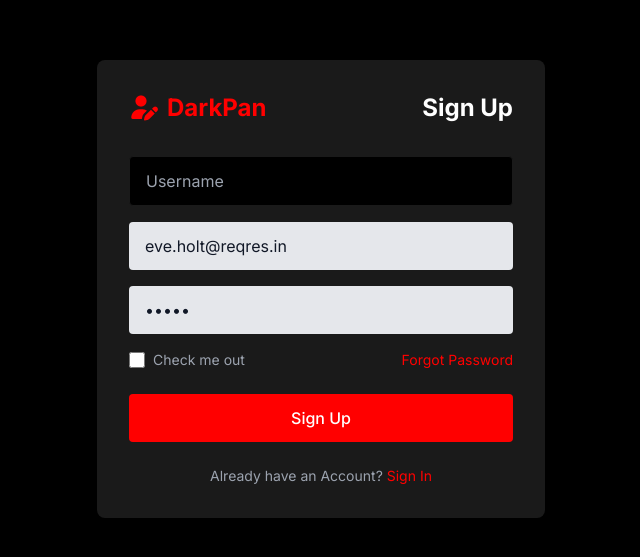
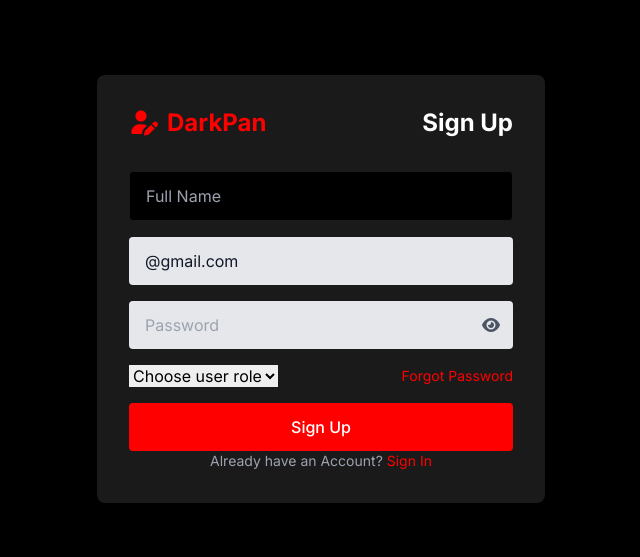
Before and after one commit to maxmutov-nuriddin/FortisWeb-CRM, a React (Vite) app: page /signup in a window 1280 px wide. Shown: the part 111-668 px from the top of the page, without its empty margins (319-959 px from the left). Built offline with nearby package versions, Linux system fonts and the light colour scheme; no server answers.

Commit message:
update TestApi.jsx, Dashboard.jsx, SignIn.jsx and SignUp.jsx

```diff
--- a/src/TestApi.jsx
+++ b/src/TestApi.jsx
@@ -39,10 +39,10 @@ const TestApi = () => {
    const handleLogin = async () => {
       try {
          const res = await login({
-            email: 'admin@gmail.com',
-            password: 'test12',
-            // email: 'fortisweb.digital.stuido@gmail.com',
-            // password: 'MvFortisWebDigitalStudio',
+            // email: 'admin@gmail.com',
+            // password: 'test12',
+            email: 'fortisweb.digital.stuido@gmail.com',
+            password: 'MvFortisWebDigitalStudio',
          });
 
          console.log('Login response:', res);
--- a/src/pages/Dashboard.jsx
+++ b/src/pages/Dashboard.jsx
@@ -236,7 +236,14 @@ const Dashboard = () => {
    // ===================== PROJECTS =====================
    useEffect(() => {
       const projectsData = projects?.data?.projects
-      if (!projectsData) return
+      if (!Array.isArray(projectsData)) {
+         setTodayProjects([])
+         setNewOrder(0)
+         setActiveProjects(0)
+         setInProgress(0)
+         setTotalProjects(0)
+         return
+      }
 
       setTodayProjects(
          projectsData.filter(p => isToday(p.createdAt))
@@ -258,6 +265,7 @@ const Dashboard = () => {
 
       setTotalProjects(projectsData.length)
    }, [projects])
+
 
    //! Recent Order
 
@@ -507,7 +515,7 @@ const Dashboard = () => {
                            <i className="fa-solid fa-dollar-sign text-green-500 text-2xl"></i>
                         </div>
                         <span className={`${revenuePercent >= 0 ? "text-green-500" : "text-dark-accent"} text-sm font-medium`}> {revenuePercent >= 0 ? '+' : ''}
-                           {revenuePercent}%</span>
+                           {revenuePercent ?? 0}%</span>
                      </div>
                      <h3 className="text-gray-400 text-sm mb-1">Today's Revenue</h3>
                      <div className="h-[36px] flex items-center">
--- a/src/pages/SignIn.jsx
+++ b/src/pages/SignIn.jsx
@@ -1,7 +1,57 @@
-import React from 'react';
-import { Link } from 'react-router-dom';
+import React, { useEffect, useState } from 'react';
+import { Link, useNavigate } from 'react-router-dom';
+import { useAuthStore } from '../store/auth.store';
 
 const SignIn = () => {
+   const navigate = useNavigate();
+   const {
+      login,
+      isAuthenticated,
+      isLoading: authLoading,
+      error: authError,
+      clearError
+   } = useAuthStore();
+
+   const [formData, setFormData] = useState({
+      email: '',
+      password: ''
+   });
+   const [isLoading, setIsLoading] = useState(false);
+   const [showPassword, setShowPassword] = useState(false);
+
+   useEffect(() => {
+      if (isAuthenticated) {
+         navigate('/');
+      }
+   }, [isAuthenticated, navigate]);
+
+   useEffect(() => {
+      return () => {
+         if (clearError) clearError();
+      };
+   }, [clearError]);
+
+   const handleChange = (e) => {
+      const { name, value } = e.target;
+      setFormData(prev => ({
+         ...prev,
+         [name]: value
+      }));
+   };
+
+   const handleSubmit = async (e) => {
+      e.preventDefault();
+      setIsLoading(true);
+
+      try {
+         await login(formData);
+      } catch (error) {
+         console.error('Login failed:', error);
+      } finally {
+         setIsLoading(false);
+      }
+   };
+
    return (
       <div className="w-full min-h-screen bg-black flex items-center justify-center">
          <div className="w-full max-w-md bg-dark-secondary rounded-lg p-8 mx-4">
@@ -15,46 +65,73 @@ const SignIn = () => {
                <h3 className="text-white text-2xl font-bold">Sign In</h3>
             </div>
 
+            {authError && (
+               <div className="mb-4 p-3 bg-red-500/10 border border-red-500 rounded-lg">
+                  <p className="text-red-500 text-sm">{authError}</p>
+               </div>
+            )}
+
+            <form onSubmit={handleSubmit}>
                <div className="mb-4">
                   <input
                      type="email"
+                     name="email"
                      className="w-full px-4 py-3 bg-gray-200 text-gray-900 rounded focus:outline-none"
                      placeholder="Email address"
-                  defaultValue="eve.holt@reqres.in"
+                     value={formData.email}
+                     onChange={handleChange}
+                     required
                   />
                </div>
 
-            <div className="mb-4">
+               <div className="mb-4 relative">
                   <input
-                  type="password"
-                  className="w-full px-4 py-3 bg-gray-200 text-gray-900 rounded focus:outline-none"
+                     type={showPassword ? "text" : "password"}
+                     name="password"
+                     className="w-full px-4 py-3 bg-gray-200 text-gray-900 rounded focus:outline-none pr-12"
                      placeholder="Password"
-                  defaultValue="....."
+                     value={formData.password}
+                     onChange={handleChange}
+                     required
+                     minLength={6}
                   />
+                  <button
+                     type="button"
+                     onClick={() => setShowPassword(!showPassword)}
+                     className="absolute right-3 top-1/2 transform -translate-y-1/2 text-gray-600 hover:text-gray-900 focus:outline-none"
+                  >
+                     {showPassword ? (
+                        <i className="fa fa-eye-slash"></i>
+                     ) : (
+                        <i className="fa fa-eye"></i>
+                     )}
+                  </button>
                </div>
 
-            <div className="flex items-center justify-between mb-6">
-               <div className="flex items-center">
-                  <input
-                     type="checkbox"
-                     id="remember"
-                     className="w-4 h-4 bg-gray-700 border-gray-600 rounded"
-                  />
-                  <label htmlFor="remember" className="ml-2 text-gray-400 text-sm">
-                     Check me out
-                  </label>
-               </div>
-               <a href="#" className="text-dark-accent text-sm hover:underline">
+               <div className="flex items-center justify-end mb-6">
+                  <Link to="/forgot-password" className="text-dark-accent text-sm hover:underline">
                      Forgot Password
-               </a>
+                  </Link>
                </div>
 
                <button
                   type="submit"
+                  disabled={isLoading || authLoading}
                   className="w-full bg-dark-accent hover:bg-dark-accent text-white font-medium py-3 rounded transition-colors mb-6"
                >
-               Sign In
+                  {isLoading || authLoading ? (
+                     <span className="flex items-center justify-center">
+                        <svg className="animate-spin -ml-1 mr-3 h-5 w-5 text-white" xmlns="http://www.w3.org/2000/svg" fill="none" viewBox="0 0 24 24">
+                           <circle className="opacity-25" cx="12" cy="12" r="10" stroke="currentColor" strokeWidth="4"></circle>
+                           <path className="opacity-75" fill="currentColor" d="M4 12a8 8 0 018-8V0C5.373 0 0 5.373 0 12h4zm2 5.291A7.962 7.962 0 014 12H0c0 3.042 1.135 5.824 3 7.938l3-2.647z"></path>
+                        </svg>
+                        Signing In...
+                     </span>
+                  ) : (
+                     'Sign In'
+                  )}
                </button>
+            </form>
 
             <p className="text-center text-gray-400 text-sm">
                Don't have an Account?{' '}
--- a/src/pages/SignUp.jsx
+++ b/src/pages/SignUp.jsx
@@ -1,7 +1,74 @@
-import React from 'react';
-import { Link } from 'react-router-dom';
+import React, { useEffect, useState } from 'react';
+import { Link, useNavigate } from 'react-router-dom';
+import { useAuthStore } from '../store/auth.store';
+import { toast } from 'react-toastify';
 
 const SignUp = () => {
+   const navigate = useNavigate();
+   const {
+      register,
+      isAuthenticated,
+      isLoading: authLoading,
+      error: authError,
+      clearError
+   } = useAuthStore();
+
+   const [formData, setFormData] = useState({
+      name: '',
+      email: '@gmail.com',
+      password: '',
+      role: 'view'
+   });
+   const [isLoading, setIsLoading] = useState(false);
+   const [showPassword, setShowPassword] = useState(false);
+
+   useEffect(() => {
+      if (isAuthenticated) {
+         navigate('/signin');
+      }
+   }, [isAuthenticated, navigate]);
+
+   useEffect(() => {
+      return () => {
+         if (clearError) clearError();
+      };
+   }, [clearError]);
+
+   const handleChange = (e) => {
+      const { name, value } = e.target;
+      setFormData(prev => ({
+         ...prev,
+         [name]: value
+      }));
+   };
+
+   const handleSubmit = async (e) => {
+      e.preventDefault();
+      setIsLoading(true);
+
+      try {
+         await register(formData);
+         toast.success(`Welcome ${formData.name}`, {
+            position: 'top-right',
+            autoClose: 5000,
+            closeOnClick: false,
+            draggable: false,
+            theme: 'dark',
+         })
+      } catch (error) {
+         console.error('Registration failed:', error);
+         toast.error(('Registration failed:', error), {
+            position: 'top-right',
+            autoClose: 5000,
+            closeOnClick: false,
+            draggable: false,
+            theme: 'dark',
+         })
+      } finally {
+         setIsLoading(false);
+      }
+   };
+
    return (
       <div className="w-full min-h-screen bg-black flex items-center justify-center">
          <div className="w-full max-w-md bg-dark-secondary rounded-lg p-8 mx-4">
@@ -14,56 +81,98 @@ const SignUp = () => {
                </Link>
                <h3 className="text-white text-2xl font-bold">Sign Up</h3>
             </div>
-
+            {authError && (
+               <div className="mb-4 p-3 bg-red-500/10 border border-red-500 rounded-lg">
+                  <p className="text-red-500 text-sm">{authError}</p>
+               </div>
+            )}
+            <form onSubmit={handleSubmit} className="space-y-4">
                <div className="mb-4">
                   <input
                      type="text"
+                     name="name"
                      className="w-full px-4 py-3 bg-black text-gray-400 rounded border border-dark-secondary focus:outline-none"
-                  placeholder="Username"
+                     placeholder="Full Name"
+                     value={formData.name}
+                     onChange={handleChange}
+                     required
                   />
                </div>
 
                <div className="mb-4">
                   <input
                      type="email"
+                     name="email"
                      className="w-full px-4 py-3 bg-gray-200 text-gray-900 rounded focus:outline-none"
                      placeholder="Email address"
-                  defaultValue="eve.holt@reqres.in"
+                     value={formData.email}
+                     onChange={handleChange}
+                     required
                   />
                </div>
 
-            <div className="mb-4">
+               <div className="mb-4 relative">
                   <input
-                  type="password"
-                  className="w-full px-4 py-3 bg-gray-200 text-gray-900 rounded focus:outline-none"
+                     type={showPassword ? "text" : "password"}
+                     name="password"
+                     className="w-full px-4 py-3 bg-gray-200 text-gray-900 rounded focus:outline-none pr-12"
                      placeholder="Password"
-                  defaultValue="....."
+                     value={formData.password}
+                     onChange={handleChange}
+                     required
+                     minLength={6}
                   />
+                  <button
+                     type="button"
+                     onClick={() => setShowPassword(!showPassword)}
+                     className="absolute right-3 top-1/2 transform -translate-y-1/2 text-gray-600 hover:text-gray-900 focus:outline-none"
+                  >
+                     {showPassword ? (
+                        <i className="fa fa-eye-slash"></i>
+                     ) : (
+                        <i className="fa fa-eye"></i>
+                     )}
+                  </button>
                </div>
 
                <div className="flex items-center justify-between mb-6">
                   <div className="flex items-center">
-                  <input
-                     type="checkbox"
-                     id="remember"
-                     className="w-4 h-4 bg-gray-700 border-gray-600 rounded"
-                  />
-                  <label htmlFor="remember" className="ml-2 text-gray-400 text-sm">
-                     Check me out
-                  </label>
+                     <select name="role" id="chooseRole" value={formData.role}
+                        onChange={handleChange}>
+                        <option value="view">Choose user role</option>
+                        <option value="super_admin">Support</option>
+                        <option value="company_admin">Company Admin</option>
+                        <option value="team_lead">Team Lead</option>
+                        <option value="designer">Designer</option>
+                        <option value="frontend">Frontend</option>
+                        <option value="backend">Backend</option>
+                        <option value="marketer">Marketer</option>
+                        <option value="employee">Employee</option>
+                     </select>
                   </div>
-               <a href="#" className="text-dark-accent text-sm hover:underline">
+                  <Link to="/forgot-password" className="text-dark-accent text-sm hover:underline">
                      Forgot Password
-               </a>
+                  </Link>
                </div>
 
                <button
                   type="submit"
+                  disabled={isLoading || authLoading}
                   className="w-full bg-dark-accent hover:bg-dark-accent text-white font-medium py-3 rounded transition-colors mb-6"
                >
-               Sign Up
+                  {isLoading || authLoading ? (
+                     <span className="flex items-center justify-center">
+                        <svg className="animate-spin -ml-1 mr-3 h-5 w-5 text-white" xmlns="http://www.w3.org/2000/svg" fill="none" viewBox="0 0 24 24">
+                           <circle className="opacity-25" cx="12" cy="12" r="10" stroke="currentColor" strokeWidth="4"></circle>
+                           <path className="opacity-75" fill="currentColor" d="M4 12a8 8 0 018-8V0C5.373 0 0 5.373 0 12h4zm2 5.291A7.962 7.962 0 014 12H0c0 3.042 1.135 5.824 3 7.938l3-2.647z"></path>
+                        </svg>
+                        Creating Account...
+                     </span>
+                  ) : (
+                     'Sign Up'
+                  )}
                </button>
-
+            </form>
             <p className="text-center text-gray-400 text-sm">
                Already have an Account?{' '}
                <Link to="/signin" className="text-dark-accent hover:underline">
```
Lines whose indentation alone changed are shown as unchanged.
